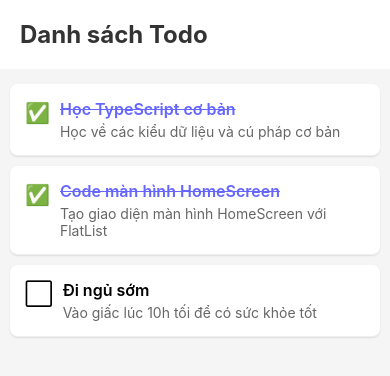
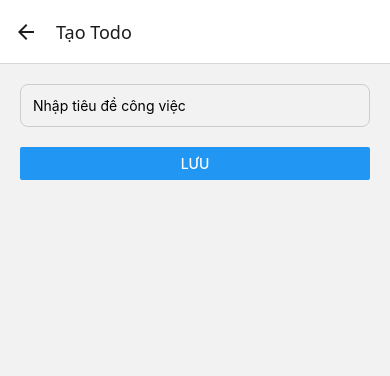
Before and after one commit to Comsterkar4/TodoAppReactNative, a React Native app: screen /CreateTodo in a window 390 px wide. Shown: the top 376 px of the page. Built offline with nearby package versions, Linux system fonts and the light colour scheme.

Commit message:
add floating

```diff
--- a/App.tsx
+++ b/App.tsx
@@ -1,12 +1,11 @@
 import React from 'react';
 import { SafeAreaProvider } from 'react-native-safe-area-context';
-
-import HomeScreen from './src/screens/HomeScreen';
+import AppNavigator from './src/navigation/AppNavigator';
 
 export default function App() {
   return (
     <SafeAreaProvider>
-      <HomeScreen />
+      <AppNavigator />
     </SafeAreaProvider>
   );
 }
--- a/package.json
+++ b/package.json
@@ -11,9 +11,12 @@
   },
   "dependencies": {
     "@react-native/new-app-screen": "0.83.1",
+    "@react-navigation/native": "^7.1.28",
+    "@react-navigation/native-stack": "^7.12.0",
     "react": "19.2.0",
     "react-native": "0.83.1",
-    "react-native-safe-area-context": "^5.6.2"
+    "react-native-safe-area-context": "^5.6.2",
+    "react-native-screens": "^4.21.0"
   },
   "devDependencies": {
     "@babel/core": "^7.25.2",
--- a/src/components/TodoItem.tsx
+++ b/src/components/TodoItem.tsx
@@ -72,7 +72,7 @@ const styles = StyleSheet.create({
   },
   done: {
     color: 'blue',
-    textDecorationLine: 'line-through', // Gạch ngang chữ
+    textDecorationLine: 'line-through',
     opacity: 0.6
   },
   notDone: {
--- a/src/data/mockData.ts
+++ b/src/data/mockData.ts
@@ -4,4 +4,6 @@ export const STATIC_TODOS: Todo[] = [
   { id: '1', title: 'Học TypeScript cơ bản', description: 'Học về các kiểu dữ liệu và cú pháp cơ bản', isCompleted: true,},
   { id: '2', title: 'Code màn hình HomeScreen', description: 'Tạo giao diện màn hình HomeScreen với FlatList', isCompleted: true },
   { id: '3', title: 'Đi ngủ sớm', description: 'Vào giấc lúc 10h tối để có sức khỏe tốt', isCompleted: false },
+  { id: '4', title: 'Tập thể dục buổi sáng', description: 'Chạy bộ hoặc tập yoga ít nhất 30 phút', isCompleted: false },
+  { id: '5', title: 'Đọc sách phát triển bản thân', description: 'Dành ít nhất 20 phút mỗi ngày để đọc sách', isCompleted: false },
 ];
--- /dev/null
+++ b/src/navigation/AppNavigator.tsx
@@ -0,0 +1,27 @@
+import React from 'react';
+import { NavigationContainer } from '@react-navigation/native';
+import { createNativeStackNavigator } from '@react-navigation/native-stack';
+
+import HomeScreen from '../screens/HomeScreen';
+import CreateTodoScreen from '../screens/CreateTodoScreen';
+
+const Stack = createNativeStackNavigator();
+
+export default function AppNavigator() {
+  return (
+    <NavigationContainer>
+      <Stack.Navigator>
+        <Stack.Screen
+          name="Home"
+          component={HomeScreen}
+          options={{ title: 'Todo App' }}
+        />
+        <Stack.Screen
+          name="CreateTodo"
+          component={CreateTodoScreen}
+          options={{ title: 'Tạo Todo' }}
+        />
+      </Stack.Navigator>
+    </NavigationContainer>
+  );
+}
--- /dev/null
+++ b/src/screens/CreateTodoScreen.tsx
@@ -0,0 +1,38 @@
+import React, { useState } from 'react';
+import { View, TextInput, Button, StyleSheet } from 'react-native';
+import { useNavigation } from '@react-navigation/native';
+
+export default function CreateTodoScreen() {
+  const navigation = useNavigation<any>();
+  const [title, setTitle] = useState('');
+
+  const handleSave = () => {
+    // sau này thêm todo ở đây
+    navigation.goBack();
+  };
+
+  return (
+    <View style={styles.container}>
+      <TextInput
+        placeholder="Nhập tiêu đề công việc"
+        value={title}
+        onChangeText={setTitle}
+        style={styles.input}
+      />
+      <Button title="Lưu" onPress={handleSave} />
+    </View>
+  );
+}
+
+const styles = StyleSheet.create({
+  container: {
+    padding: 20,
+  },
+  input: {
+    borderWidth: 1,
+    borderColor: '#ccc',
+    borderRadius: 8,
+    padding: 12,
+    marginBottom: 20,
+  },
+});
--- a/src/screens/HomeScreen.tsx
+++ b/src/screens/HomeScreen.tsx
@@ -3,8 +3,12 @@ import { View, FlatList, StyleSheet, Text, } from 'react-native';
 import {SafeAreaView} from 'react-native-safe-area-context';
 import { STATIC_TODOS } from '../data/mockData';
 import { TodoItem } from '../components/TodoItem';
+import { TouchableOpacity } from 'react-native';
+import { useNavigation } from '@react-navigation/native';
+
 
 export default function HomeScreen() {
+  const navigation = useNavigation();
   const [todos, setTodos] = useState(STATIC_TODOS);
   const handleToggleTodo = (id: string) => {
     const newTodos = todos.map(item => {
@@ -33,7 +37,16 @@ export default function HomeScreen() {
         )}
         contentContainerStyle={styles.listContent}
       />
+      <TouchableOpacity
+  style={styles.fab}
+  onPress={() => navigation.navigate('CreateTodo' as never)}
+>
+  <Text style={styles.fabText}>+</Text>
+</TouchableOpacity>
+
+
     </SafeAreaView>
+
   );
 }
 
@@ -42,6 +55,24 @@ const styles = StyleSheet.create({
     flex: 1,
     backgroundColor: '#F5F5F5',
   },
+  fab: {
+  position: 'absolute',
+  right: 20,
+  bottom: 30,
+  width: 56,
+  height: 56,
+  borderRadius: 28,
+  backgroundColor: '#007AFF',
+  justifyContent: 'center',
+  alignItems: 'center',
+  elevation: 5,
+},
+fabText: {
+  color: '#fff',
+  fontSize: 32,
+  lineHeight: 34,
+},
+
   header: {
     padding: 20,
     backgroundColor: '#FFF',
```
Also changed, not shown: 1 other file (tests, documents, lock files or other folders).
